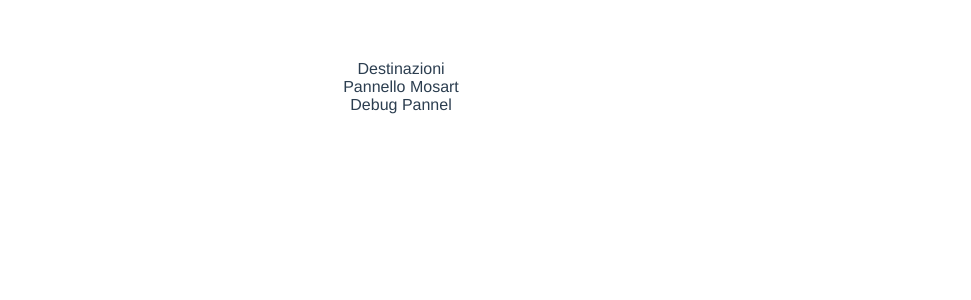
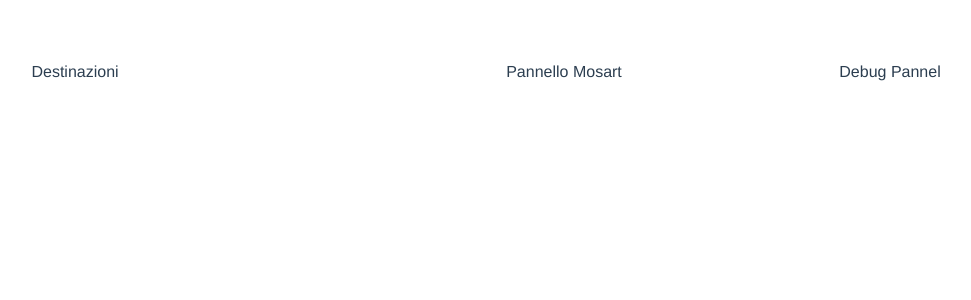
Before and after one commit to niksolaz/team-vue-standard, a Vue app: page / in a window 1280 px wide. Shown: the top 300 px of the page, without its empty margins (239-1210 px from the left). Built offline with nearby package versions, Linux system fonts and the light colour scheme; the HTML template or start-up script is replaced by a standard one.

Commit message:
installed bootstrap

```diff
--- a/package.json
+++ b/package.json
@@ -7,6 +7,7 @@
     "build": "vue-cli-service build"
   },
   "dependencies": {
+    "bootstrap": "^5.0.2",
     "core-js": "^2.6.5",
     "vue": "^2.6.10",
     "vuex": "^3.0.1"
--- a/src/components/Principale.vue
+++ b/src/components/Principale.vue
@@ -1,8 +1,8 @@
 <template>
-    <div id="team">
-        <Destinazioni />
-        <PannelloMosart />
-        <DebugPannel />
+    <div id="team" class="row">
+        <Destinazioni class="col-6" />
+        <PannelloMosart class="col-3" />
+        <DebugPannel class="col-3" />
     </div>
 </template>
 
@@ -21,5 +21,4 @@
 </script>
 
 <style scoped>
-
 </style>
--- a/src/main.js
+++ b/src/main.js
@@ -1,10 +1,11 @@
 import Vue from 'vue'
 import App from './App.vue'
 import store from './store'
+import 'bootstrap/dist/css/bootstrap.min.css';
 
 Vue.config.productionTip = false
 
 new Vue({
-  store,
-  render: h => h(App)
+    store,
+    render: h => h(App)
 }).$mount('#app')
```
Also changed, not shown: 1 other file (tests, documents, lock files or other folders).
